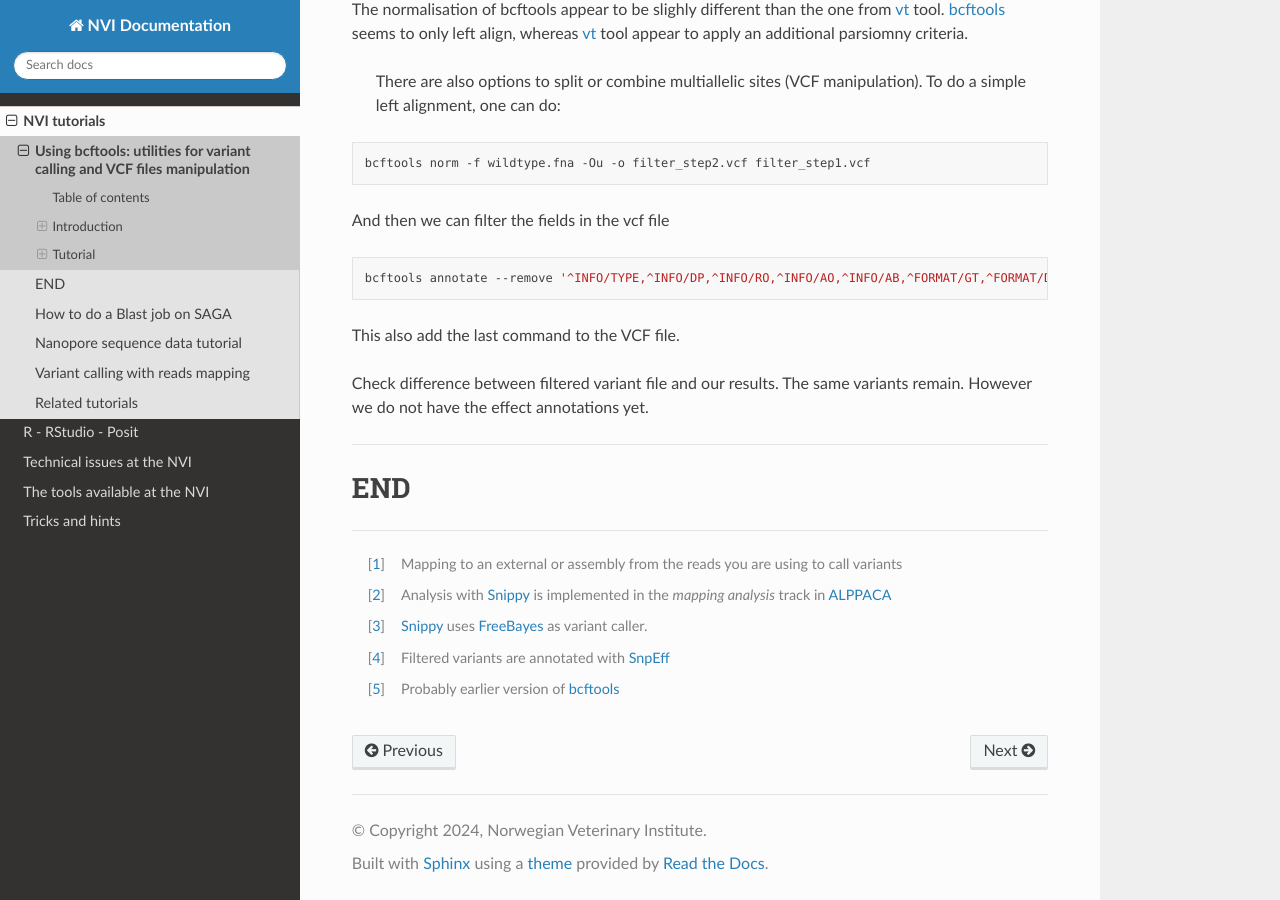
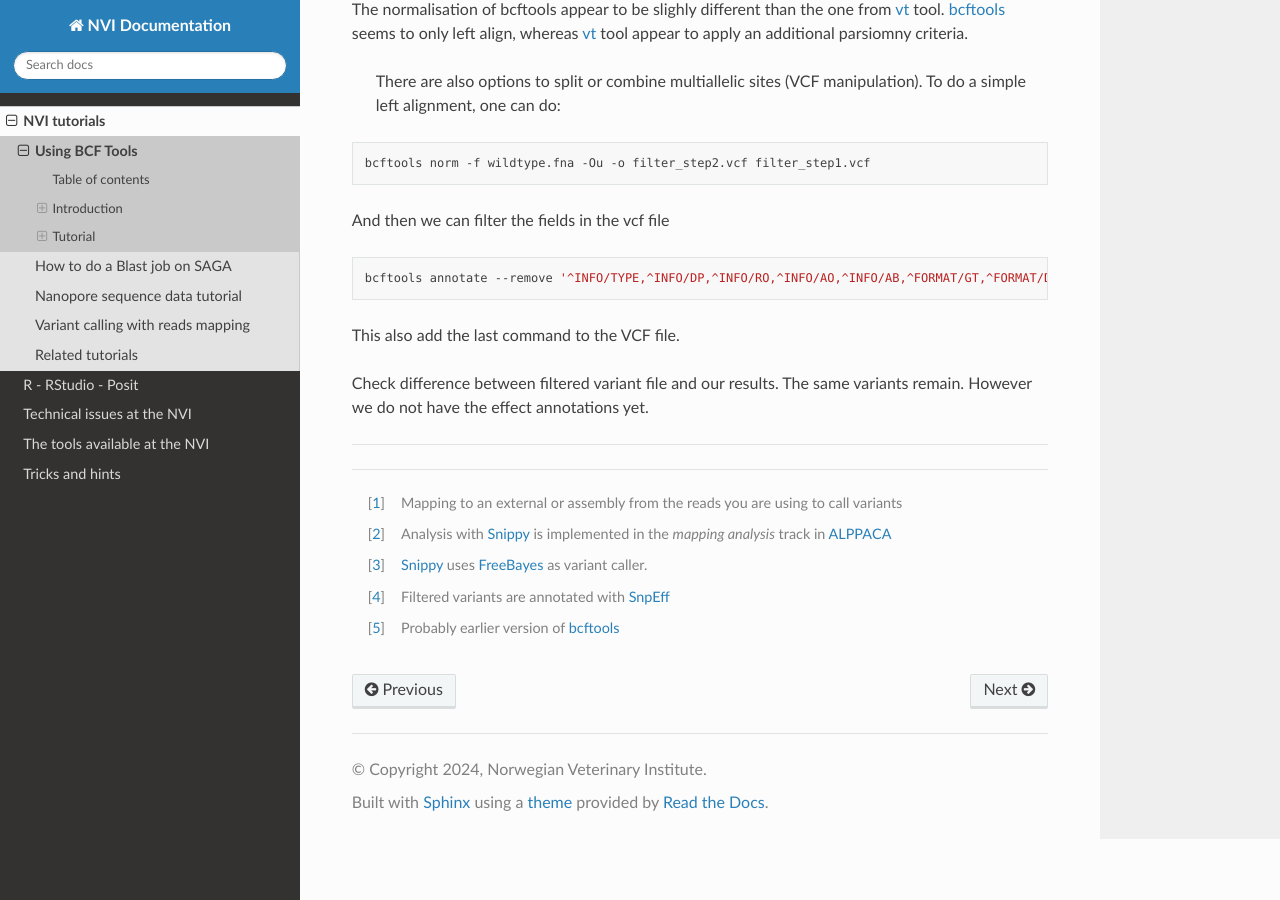
Before and after one commit to NorwegianVeterinaryInstitute/nvi-documentation, a Sphinx documentation site: the page built from docs/source/tutorials/02-bcftools.md, in a window 1280 px wide and 900 px high, scrolled down 12655 px. Built offline with Sphinx 7.4.7 and the Read the Docs theme 2.0.0, drawn with Linux system fonts in a browser that asks for light colours; pages that are not in the unit, such as notebooks, are missing from menus.

Commit message:
fix header

```diff
--- a/docs/source/tutorials/02-bcftools.md
+++ b/docs/source/tutorials/02-bcftools.md
@@ -504,7 +504,6 @@
 
 -->
 
-# END
 
 <!-- Should add Snippy also has some regions filters I think - I did not look at that yet>
 
```
